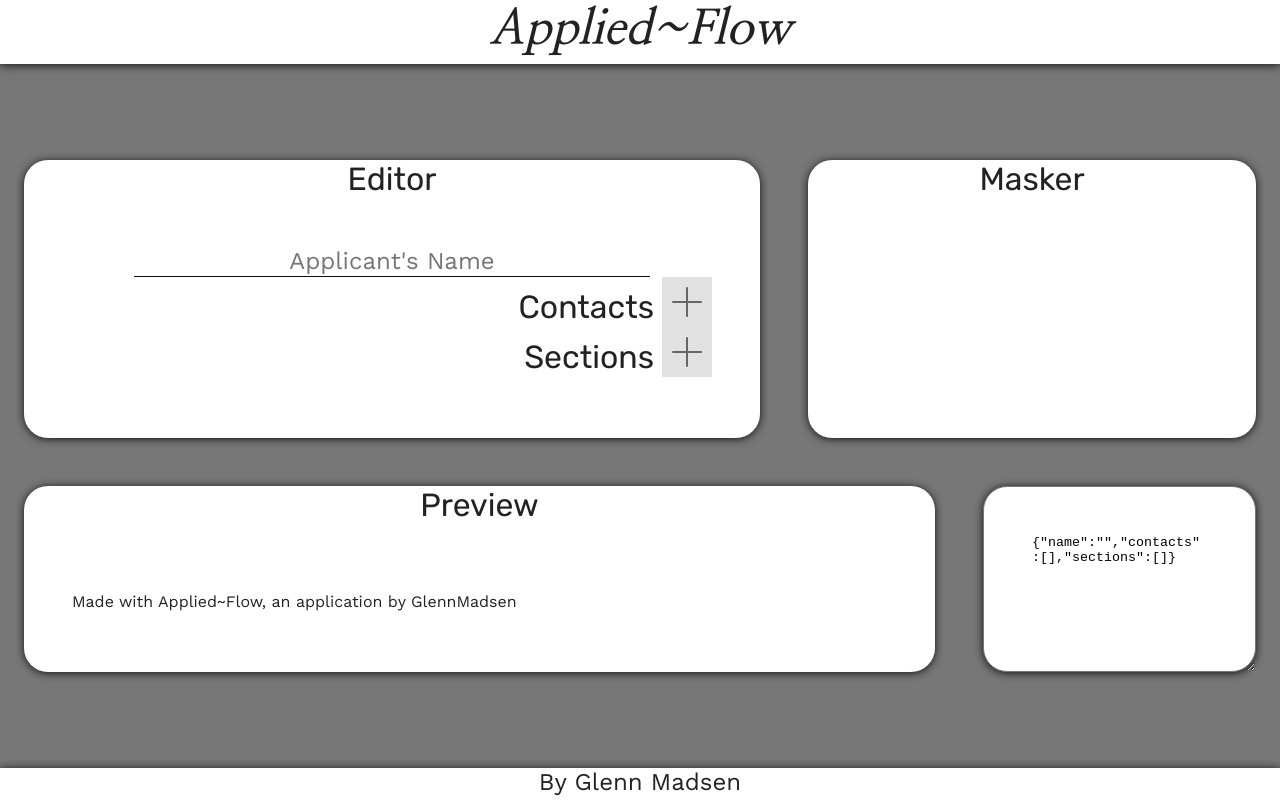
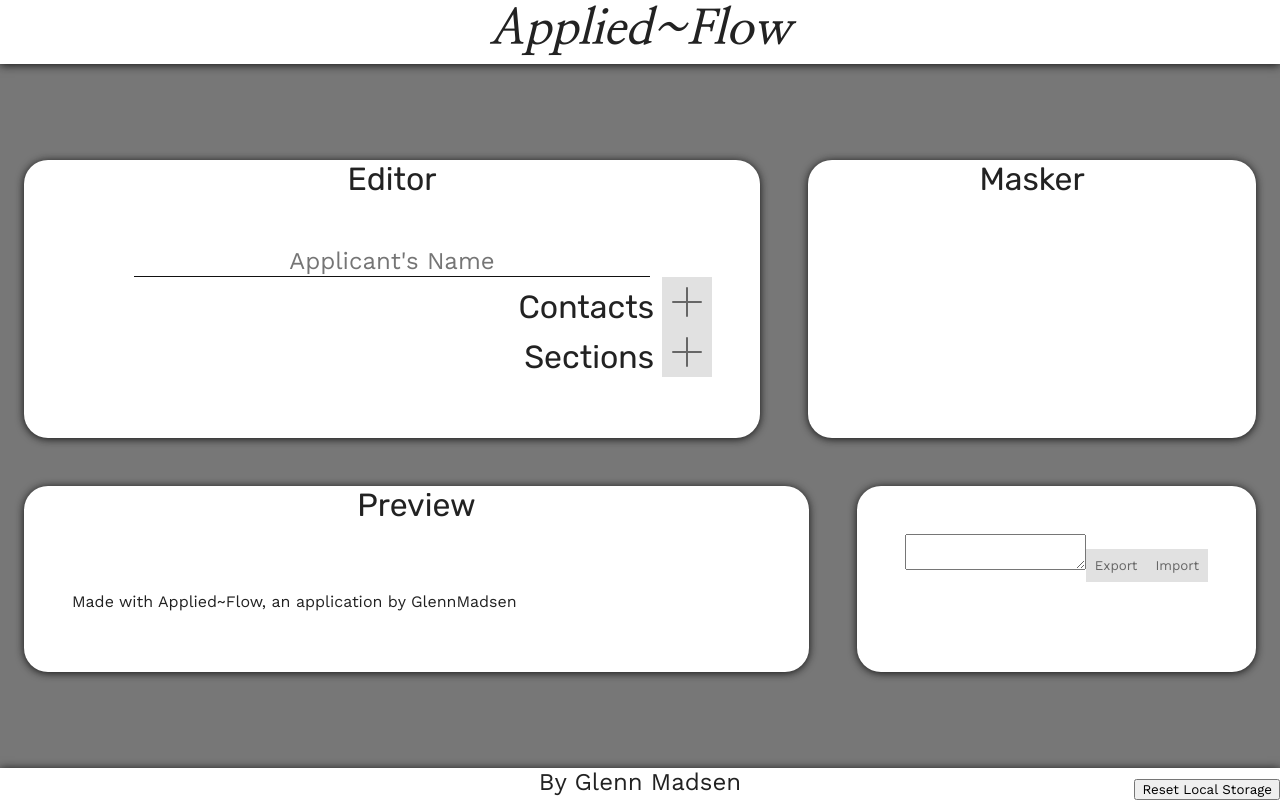
Before and after one commit to GlennMadsen/Applied-Flow, a React app: page / in a window 1280 px wide. Built offline with nearby package versions, Linux system fonts and the light colour scheme.

Commit message:
A compleatly hacked on import feature I need sooner then later

```diff
--- a/public/index.html
+++ b/public/index.html
@@ -28,7 +28,7 @@
 	You need to enable JavaScript to run this app.
 	</noscript>
 	<main id="root"></main>
-	<footer><p>By Glenn Madsen</p></footer>
+	<footer><p>By Glenn Madsen</p><button type="button" onclick="localStorage.clear();location.reload();">Reset Local Storage</button></footer>
 	<!--
 	This HTML file is a template.
 	If you open it directly in the browser, you will see an empty page.
--- a/src/components/AppliedFlow/AppliedFlow.js
+++ b/src/components/AppliedFlow/AppliedFlow.js
@@ -36,7 +36,14 @@ class AppliedFlow extends Component {
 			<ResumeEditor key="ResumeEditor" resume={this.state.resume} onChange={this.onResumeChange} className="card" />,
 			<MaskEditor key="MaskEditor" resume={this.state.resume} mask={this.state.mask} className="card" onChange={this.onMaskChange}/>,
 			<ResumePreviewer key="ResumePreviewer" resume={this.state.resume} mask={this.state.mask} className="card" />,
-			<textarea className="card" key="ExportData" value={JSON.stringify(this.state.resume)} />
+			<div className="card" key="ExportData">
+				<textarea value={this.state.importExport} onChange={(e) => this.setState({importExport:e.target.value})} />
+				<button type="button" onClick={() => this.setState({importExport:JSON.stringify(this.state)})}>Export</button>
+				<button type="button" onClick={() => this.setState(JSON.parse(this.state.importExport),function () {
+					localStorage.setItem("A~F:resume:v0",JSON.stringify(this.state.resume));
+					localStorage.setItem("A~F:mask:v0",JSON.stringify(this.state.mask));
+				})}>Import</button>
+			</div>
 		]);
 	}
 
--- a/src/index.css
+++ b/src/index.css
@@ -47,10 +47,16 @@ input {
     margin-top: .75in;
     height: 2rem;
     background-color: #fff;
+    position: relative;
   }
   body > footer > p {
     font-size: 1.5rem;
     text-align: center;
+  }
+  body > footer > button {
+    position: absolute;
+    bottom: 0;
+    right: 0;
   }
   main#root {
     display: flex;
```
